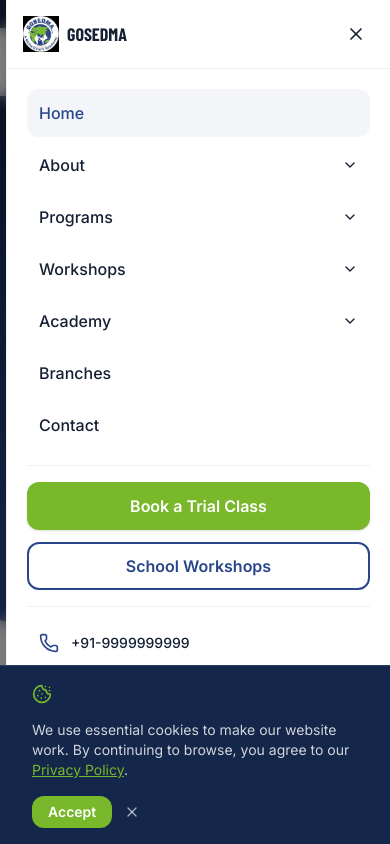
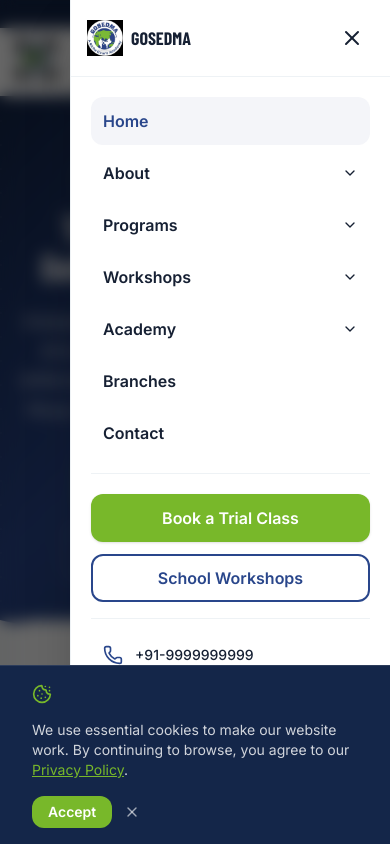
Before and after one commit to kushagrasaxenadev/gosedma-web, a Next.js app: page / in a window 390 px wide. Both pictures are taken after a click on the button 362 px from the left and 60 px from the top of the page. Shown: the top 844 px of the page. Built offline with nearby package versions, Linux system fonts and the light colour scheme; a web font is replaced by a local one.

Commit message:
fix(mobile): resolve mobile drawer pointer events, touch targets, and z-index overlay isolation

```diff
--- a/src/components/layout/header.tsx
+++ b/src/components/layout/header.tsx
@@ -230,14 +230,16 @@ export function Header() {
             {/* Mobile: dark mode + hamburger */}
             <div className="lg:hidden flex items-center gap-1">
               <button
+                type="button"
                 onClick={toggleDarkMode}
-                className="p-2 rounded-lg text-foreground dark:text-white hover:bg-muted dark:hover:bg-white/10 transition-colors"
+                className="p-2.5 rounded-lg text-foreground dark:text-white hover:bg-muted dark:hover:bg-white/10 active:scale-95 transition-all cursor-pointer"
                 aria-label="Toggle dark mode"
               >
                 {darkMode ? <Sun className="w-5 h-5" /> : <Moon className="w-5 h-5" />}
               </button>
               <button
-                className="p-2 -mr-2 rounded-lg text-foreground dark:text-white hover:bg-muted dark:hover:bg-white/10 transition-colors"
+                type="button"
+                className="p-2.5 -mr-1 rounded-lg text-foreground dark:text-white hover:bg-muted dark:hover:bg-white/10 active:scale-95 transition-all cursor-pointer"
                 onClick={() => setMobileOpen(!mobileOpen)}
                 aria-expanded={mobileOpen}
                 aria-controls="mobile-menu"
@@ -250,79 +252,86 @@ export function Header() {
         </nav>
       </div>
 
-      {/* Mobile Navigation — Full screen overlay */}
+      {/* Mobile Navigation — Full screen overlay with top z-index and explicit pointer-events-auto */}
       <div
         id="mobile-menu"
         className={cn(
-          'lg:hidden fixed inset-0 z-40 transition-all duration-300',
-          mobileOpen ? 'visible opacity-100' : 'invisible opacity-0 pointer-events-none'
+          'lg:hidden fixed inset-0 z-[70] transition-all duration-300',
+          mobileOpen ? 'visible opacity-100 pointer-events-auto' : 'invisible opacity-0 pointer-events-none'
         )}
       >
-        {/* Backdrop */}
+        {/* Backdrop — captures clicks and closes menu */}
         <div
-          className="absolute inset-0 bg-black/50 backdrop-blur-sm"
+          className="absolute inset-0 bg-black/60 backdrop-blur-sm cursor-pointer pointer-events-auto"
           onClick={() => setMobileOpen(false)}
           aria-hidden="true"
         />
 
-        {/* Menu panel — full width, scrollable */}
+        {/* Menu panel — full height, scrollable, touch-friendly, non-selectable text */}
         <div
           className={cn(
-            'absolute top-0 right-0 h-full w-full max-w-sm bg-white dark:bg-brand-deep-navy shadow-xl overflow-y-auto transition-transform duration-300 border-l border-border-light dark:border-white/10',
+            'absolute top-0 right-0 h-full w-full max-w-xs sm:max-w-sm bg-surface dark:bg-brand-deep-navy shadow-2xl overflow-y-auto transition-transform duration-300 border-l border-border-light dark:border-white/10 z-10 pointer-events-auto select-none touch-manipulation flex flex-col',
             mobileOpen ? 'translate-x-0' : 'translate-x-full'
           )}
         >
           {/* Mobile menu header */}
-          <div className="flex items-center justify-between p-4 border-b border-border-light dark:border-white/10">
-            <Link href="/" className="flex items-center gap-2" onClick={() => setMobileOpen(false)}>
+          <div className="flex items-center justify-between p-4 border-b border-border-light dark:border-white/10 shrink-0 bg-surface dark:bg-brand-deep-navy sticky top-0 z-20">
+            <Link
+              href="/"
+              className="flex items-center gap-2 cursor-pointer"
+              onClick={() => setMobileOpen(false)}
+            >
               <Image src="/images/logo-circular.png" alt="GOSEDMA" width={36} height={36} className="w-9 h-9" />
               <span className="font-heading font-bold text-lg text-foreground dark:text-white">GOSEDMA</span>
             </Link>
             <button
+              type="button"
               onClick={() => setMobileOpen(false)}
-              className="p-2 rounded-lg text-foreground dark:text-white hover:bg-muted dark:hover:bg-white/10 transition-colors"
+              className="p-2.5 rounded-lg text-foreground dark:text-white hover:bg-muted dark:hover:bg-white/10 active:scale-90 transition-all cursor-pointer"
               aria-label="Close menu"
             >
-              <X className="w-5 h-5" />
+              <X className="w-6 h-6" />
             </button>
           </div>
 
-          <div className="p-5 space-y-1">
+          <div className="p-5 space-y-1 flex-1">
             {NAV_LINKS.map((link) => (
               <div key={link.href}>
                 {'children' in link && link.children ? (
                   <>
                     <button
+                      type="button"
                       className={cn(
-                        'flex items-center justify-between w-full px-3 py-3 text-base font-medium rounded-lg transition-colors',
+                        'flex items-center justify-between w-full px-3 py-3 text-base font-semibold rounded-lg transition-colors cursor-pointer select-none text-left',
                         isActive(link.href)
                           ? 'text-brand-navy dark:text-brand-green bg-brand-navy/5 dark:bg-brand-green/10'
-                          : 'text-foreground dark:text-white hover:bg-muted dark:hover:bg-white/5'
+                          : 'text-foreground dark:text-white hover:bg-muted dark:hover:bg-white/5 active:bg-muted/80'
                       )}
-                      onClick={() =>
+                      onClick={(e) => {
+                        e.stopPropagation();
                         setOpenDropdown(
                           openDropdown === link.label ? null : link.label
-                        )
-                      }
+                        );
+                      }}
                       aria-expanded={openDropdown === link.label}
                     >
-                      {link.label}
+                      <span>{link.label}</span>
                       <ChevronDown
                         className={cn(
-                          'w-4 h-4 transition-transform',
+                          'w-4 h-4 transition-transform duration-200',
                           openDropdown === link.label && 'rotate-180'
                         )}
                       />
                     </button>
 
                     {openDropdown === link.label && (
-                      <div className="ml-4 space-y-0.5 border-l-2 border-brand-green/30 pl-3 mb-2">
+                      <div className="ml-3 space-y-1 border-l-2 border-brand-green/40 pl-3 my-1">
                         {link.children.map((child) => (
                           <Link
                             key={child.href}
                             href={child.href}
                             className={cn(
-                              'block px-3 py-2 text-sm rounded-lg transition-colors',
+                              'block px-3 py-2.5 text-sm font-medium rounded-lg transition-colors cursor-pointer select-none',
                               'featured' in child && child.featured
                                 ? 'text-brand-green font-semibold hover:bg-brand-green/5'
                                 : 'text-foreground-secondary dark:text-white/70 hover:text-brand-navy dark:hover:text-white hover:bg-muted dark:hover:bg-white/5',
@@ -340,10 +349,10 @@ export function Header() {
                   <Link
                     href={link.href}
                     className={cn(
-                      'block px-3 py-3 text-base font-medium rounded-lg transition-colors',
+                      'block px-3 py-3 text-base font-semibold rounded-lg transition-colors cursor-pointer select-none',
                       isActive(link.href)
                         ? 'text-brand-navy dark:text-brand-green bg-brand-navy/5 dark:bg-brand-green/10'
-                        : 'text-foreground dark:text-white hover:bg-muted dark:hover:bg-white/5'
+                        : 'text-foreground dark:text-white hover:bg-muted dark:hover:bg-white/5 active:bg-muted/80'
                     )}
                     onClick={() => setMobileOpen(false)}
                   >
@@ -354,14 +363,14 @@ export function Header() {
             ))}
 
             {/* Mobile CTAs */}
-            <div className="pt-4 mt-4 border-t border-border-light dark:border-white/10 space-y-3">
-              <Link href="/trial" className="block" onClick={() => setMobileOpen(false)}>
-                <Button fullWidth variant="secondary" size="lg">
+            <div className="pt-5 mt-4 border-t border-border-light dark:border-white/10 space-y-3">
+              <Link href="/trial" className="block w-full cursor-pointer" onClick={() => setMobileOpen(false)}>
+                <Button fullWidth variant="secondary" size="lg" className="w-full justify-center shadow-md">
                   Book a Trial Class
                 </Button>
               </Link>
-              <Link href="/workshops/schools" className="block" onClick={() => setMobileOpen(false)}>
-                <Button fullWidth variant="outline" size="lg">
+              <Link href="/workshops/schools" className="block w-full cursor-pointer" onClick={() => setMobileOpen(false)}>
+                <Button fullWidth variant="outline" size="lg" className="w-full justify-center">
                   School Workshops
                 </Button>
               </Link>
@@ -371,7 +380,7 @@ export function Header() {
             <div className="pt-4 mt-4 border-t border-border-light dark:border-white/10 space-y-2">
               <a
                 href={`tel:${SITE_CONFIG.phone}`}
-                className="flex items-center gap-3 px-3 py-2.5 rounded-lg hover:bg-muted dark:hover:bg-white/5 transition-colors"
+                className="flex items-center gap-3 px-3 py-2.5 rounded-lg hover:bg-muted dark:hover:bg-white/5 transition-colors cursor-pointer"
               >
                 <Phone className="w-5 h-5 text-brand-navy dark:text-brand-green" />
                 <span className="text-sm font-medium text-foreground dark:text-white">{SITE_CONFIG.phone}</span>
@@ -380,7 +389,7 @@ export function Header() {
                 href={`https://wa.me/${SITE_CONFIG.whatsapp}`}
                 target="_blank"
                 rel="noopener noreferrer"
-                className="flex items-center gap-3 px-3 py-2.5 rounded-lg hover:bg-muted dark:hover:bg-white/5 transition-colors"
+                className="flex items-center gap-3 px-3 py-2.5 rounded-lg hover:bg-muted dark:hover:bg-white/5 transition-colors cursor-pointer"
               >
                 <MessageCircle className="w-5 h-5 text-[#25D366]" />
                 <span className="text-sm font-medium text-foreground dark:text-white">WhatsApp Us</span>
```
